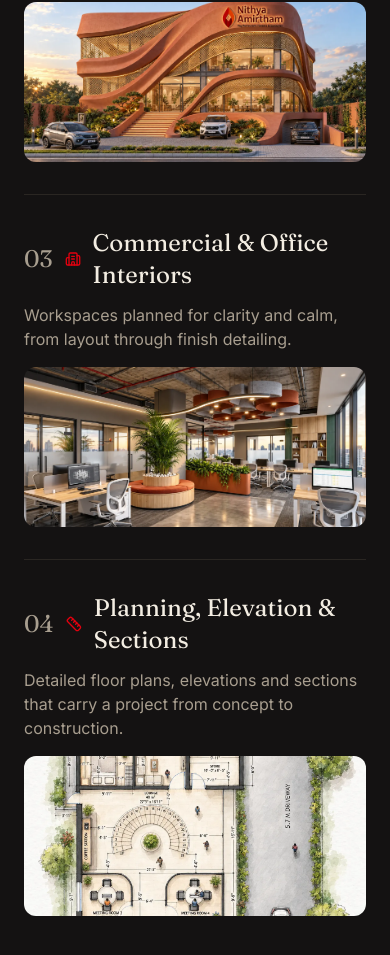
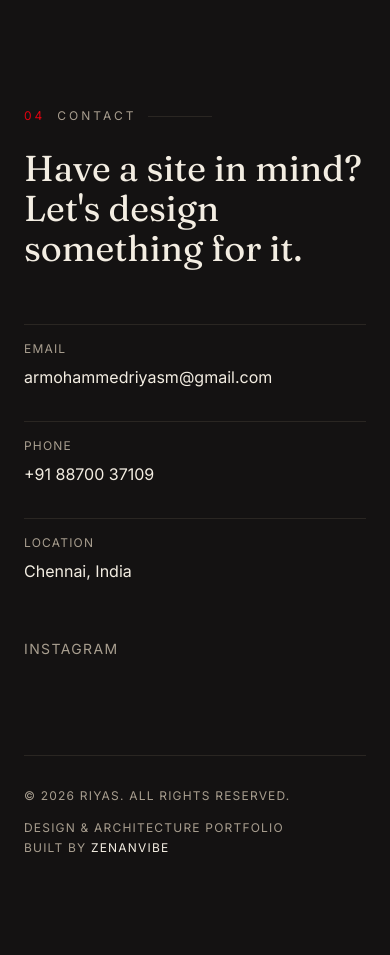
Before and after one commit to Antojoel/Riyas-Website, a Next.js app: page / in a window 390 px wide. Shown: the part 6439-7394 px from the top of the page. Built offline with nearby package versions, Linux system fonts and the light colour scheme; a web font is replaced by a local one.

Commit message:
Remove What I Do section and add Zenanvibe credit
Drops the Services section, its data and nav link, renumbers the
remaining section labels, and adds a "Built by Zenanvibe" link in the
footer.

```diff
--- a/src/app/page.tsx
+++ b/src/app/page.tsx
@@ -2,7 +2,6 @@ import { Nav } from "@/components/Nav";
 import { Hero } from "@/components/Hero";
 import { About } from "@/components/About";
 import { ProjectsGrid } from "@/components/ProjectsGrid";
-import { Services } from "@/components/Services";
 import { Experience } from "@/components/Experience";
 import { Contact } from "@/components/Contact";
 
@@ -14,7 +13,6 @@ export default function Home() {
         <Hero />
         <About />
         <ProjectsGrid />
-        <Services />
         <Experience />
         <Contact />
       </main>
--- a/src/components/Contact.tsx
+++ b/src/components/Contact.tsx
@@ -7,7 +7,7 @@ export function Contact() {
     <section id="contact" className="bg-ink-soft py-28 md:py-36 border-t border-line">
       <div className="mx-auto max-w-7xl px-6 md:px-10">
         <Reveal>
-          <EyebrowLabel index="05">Contact</EyebrowLabel>
+          <EyebrowLabel index="04">Contact</EyebrowLabel>
         </Reveal>
 
         <Reveal delay={0.1}>
@@ -62,7 +62,20 @@ export function Contact() {
           <span>
             &copy; {new Date().getFullYear()} {profile.name}. All rights reserved.
           </span>
-          <span>Design &amp; Architecture Portfolio</span>
+          <span className="flex flex-col gap-1 sm:items-end">
+            <span>Design &amp; Architecture Portfolio</span>
+            <span>
+              Built by{" "}
+              <a
+                href="https://zenanvibe.com"
+                target="_blank"
+                rel="noopener noreferrer"
+                className="text-paper transition-colors hover:text-accent"
+              >
+                Zenanvibe
+              </a>
+            </span>
+          </span>
         </div>
       </div>
     </section>
--- a/src/components/Experience.tsx
+++ b/src/components/Experience.tsx
@@ -11,7 +11,7 @@ export function Experience() {
     <section id="experience" className="bg-ink py-28 md:py-36">
       <div className="mx-auto max-w-7xl px-6 md:px-10">
         <Reveal>
-          <EyebrowLabel index="04">Experience</EyebrowLabel>
+          <EyebrowLabel index="03">Experience</EyebrowLabel>
         </Reveal>
 
         <div className="relative mt-16">
--- a/src/components/Services.tsx
+++ /dev/null
@@ -1,133 +0,0 @@
-"use client";
-
-import { useEffect, useState } from "react";
-import Image from "next/image";
-import { AnimatePresence, motion } from "framer-motion";
-import { Home, Utensils, Building2, Ruler } from "lucide-react";
-import { services } from "@/data/site-content";
-import { getProject } from "@/lib/projects";
-import { EyebrowLabel } from "./EyebrowLabel";
-import { Reveal } from "./Reveal";
-
-const icons = [Home, Utensils, Building2, Ruler];
-
-const previewSrc: (string | undefined)[] = [
-  getProject("bessy-residence")?.cover.src,
-  getProject("mint-restaurant-mahabalipuram")?.cover.src,
-  getProject("refex-office")?.cover.src,
-  getProject("vrx-vijayaraja")?.images.find((i) => i.category === "plan")
-    ?.src ?? getProject("vrx-vijayaraja")?.cover.src,
-];
-
-export function Services() {
-  const [hovered, setHovered] = useState<number | null>(null);
-
-  // Scrolling away can leave a row "hovered" (the browser re-hit-tests
-  // whatever slides under a stationary cursor), which would otherwise
-  // strand the floating preview on screen — clear it on any scroll.
-  useEffect(() => {
-    if (hovered === null) return;
-    const clear = () => setHovered(null);
-    window.addEventListener("scroll", clear, { passive: true, capture: true });
-    window.addEventListener("wheel", clear, { passive: true });
-    window.addEventListener("touchmove", clear, { passive: true });
-    return () => {
-      window.removeEventListener("scroll", clear, true);
-      window.removeEventListener("wheel", clear);
-      window.removeEventListener("touchmove", clear);
-    };
-  }, [hovered]);
-
-  return (
-    <section
-      id="services"
-      onMouseLeave={() => setHovered(null)}
-      className="relative overflow-hidden border-y border-line bg-ink-soft py-28 md:py-36"
-    >
-      <div className="mx-auto max-w-7xl px-6 md:px-10">
-        <Reveal>
-          <EyebrowLabel index="03">What I Do</EyebrowLabel>
-        </Reveal>
-
-        <div className="mt-10 divide-y divide-line border-t border-line">
-          {services.map((service, i) => {
-            const Icon = icons[i] ?? Home;
-            return (
-              <Reveal key={service.title} delay={0.05 * i}>
-                <div
-                  onMouseEnter={() => setHovered(i)}
-                  onMouseLeave={() => setHovered(null)}
-                  className="group relative cursor-default py-8 md:py-10"
-                >
-                  {/* mobile / tablet layout */}
-                  <div className="md:hidden">
-                    <h3 className="flex items-center gap-3 font-display text-2xl text-paper transition-colors duration-300 group-hover:text-accent">
-                      <span className="text-paper-dim">
-                        {String(i + 1).padStart(2, "0")}
-                      </span>
-                      <Icon className="h-5 w-5 text-accent" />
-                      {service.title}
-                    </h3>
-                    <p className="mt-3 max-w-xl text-paper-dim">
-                      {service.description}
-                    </p>
-                    {previewSrc[i] && (
-                      <div className="mt-4 h-40 w-full overflow-hidden rounded-xl lg:hidden">
-                        <Image
-                          src={previewSrc[i]!}
-                          alt=""
-                          width={600}
-                          height={400}
-                          className="h-full w-full object-cover"
-                        />
-                      </div>
-                    )}
-                  </div>
-
-                  {/* desktop layout */}
-                  <div className="hidden md:grid md:grid-cols-12 md:items-baseline md:gap-10">
-                    <span className="font-display text-2xl text-paper-dim transition-colors duration-300 md:col-span-1 group-hover:text-accent">
-                      {String(i + 1).padStart(2, "0")}
-                    </span>
-                    <h3 className="flex items-center gap-3 font-display text-2xl text-paper transition-colors duration-300 md:col-span-4 md:text-3xl group-hover:text-accent">
-                      <Icon className="h-5 w-5 -translate-x-2 text-accent opacity-0 transition-all duration-300 group-hover:translate-x-0 group-hover:opacity-100" />
-                      {service.title}
-                    </h3>
-                    <p className="max-w-xl text-paper-dim transition-transform duration-300 md:col-span-7 group-hover:translate-x-1">
-                      {service.description}
-                    </p>
-                  </div>
-                </div>
-              </Reveal>
-            );
-          })}
-        </div>
-      </div>
-
-      {/* floating preview image, desktop only — fixed to viewport so it stays
-          visible no matter which row (top or bottom of the list) is hovered */}
-      <div className="pointer-events-none fixed top-1/2 right-6 z-30 hidden w-44 -translate-y-1/2 xl:block">
-        <AnimatePresence>
-          {hovered !== null && previewSrc[hovered] && (
-            <motion.div
-              key={hovered}
-              initial={{ opacity: 0, scale: 0.9, rotate: -3, y: 20 }}
-              animate={{ opacity: 1, scale: 1, rotate: 2, y: 0 }}
-              exit={{ opacity: 0, scale: 0.9, y: 10 }}
-              transition={{ duration: 0.35, ease: "easeOut" }}
-              className="relative h-44 w-44 overflow-hidden rounded-2xl border border-line shadow-2xl shadow-black/60"
-            >
-              <Image
-                src={previewSrc[hovered]!}
-                alt=""
-                fill
-                sizes="224px"
-                className="object-cover"
-              />
-            </motion.div>
-          )}
-        </AnimatePresence>
-      </div>
-    </section>
-  );
-}
--- a/src/data/site-content.ts
+++ b/src/data/site-content.ts
@@ -23,29 +23,6 @@ export const stats = [
   { label: "Projects Delivered", value: "50+" },
   { label: "Years Practicing", value: "6+" },
   { label: "Cities Worked In", value: "3+" },
-];
-
-export const services = [
-  {
-    title: "Residential Architecture",
-    description:
-      "Private homes and apartments designed around light, privacy and the rhythms of daily life.",
-  },
-  {
-    title: "Hospitality & Restaurant Design",
-    description:
-      "Restaurants and rooftop dining spaces where atmosphere, flow and material work together.",
-  },
-  {
-    title: "Commercial & Office Interiors",
-    description:
-      "Workspaces planned for clarity and calm, from layout through finish detailing.",
-  },
-  {
-    title: "Planning, Elevation & Sections",
-    description:
-      "Detailed floor plans, elevations and sections that carry a project from concept to construction.",
-  },
 ];
 
 export const education = [
@@ -84,7 +61,6 @@ export const contact = {
 export const nav = [
   { label: "Work", href: "#work" },
   { label: "About", href: "#about" },
-  { label: "Services", href: "#services" },
   { label: "Experience", href: "#experience" },
   { label: "Contact", href: "#contact" },
 ];
```
